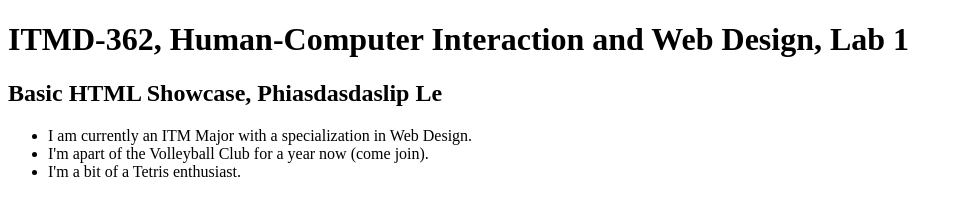
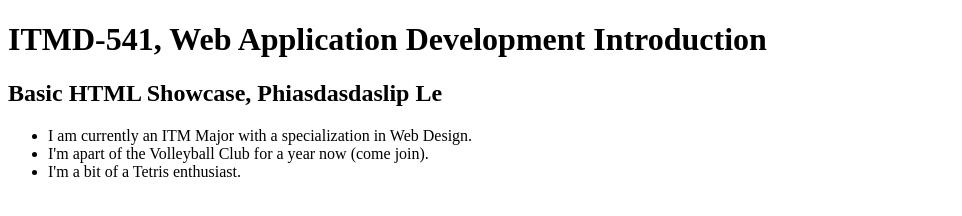
Before and after one commit to ITMD-541-02/Lab-1, a plain HTML site: page index.html in a window 1280 px wide. Shown: the whole page, without its empty margins (0-962 px from the left). Drawn offline with Linux system fonts and the light colour scheme.

Commit message:
changing heading

```diff
--- a/index.html
+++ b/index.html
@@ -5,7 +5,7 @@
   <title>Philip Le</title>
 </head>
 <body>
-  <h1>ITMD-362, Human-Computer Interaction and Web Design, Lab 1</h1>
+  <h1>ITMD-541, Web Application Development Introduction</h1>
   <h2>Basic HTML Showcase, Phiasdasdaslip Le</h2>
   <p></p>
   <ul>
```
